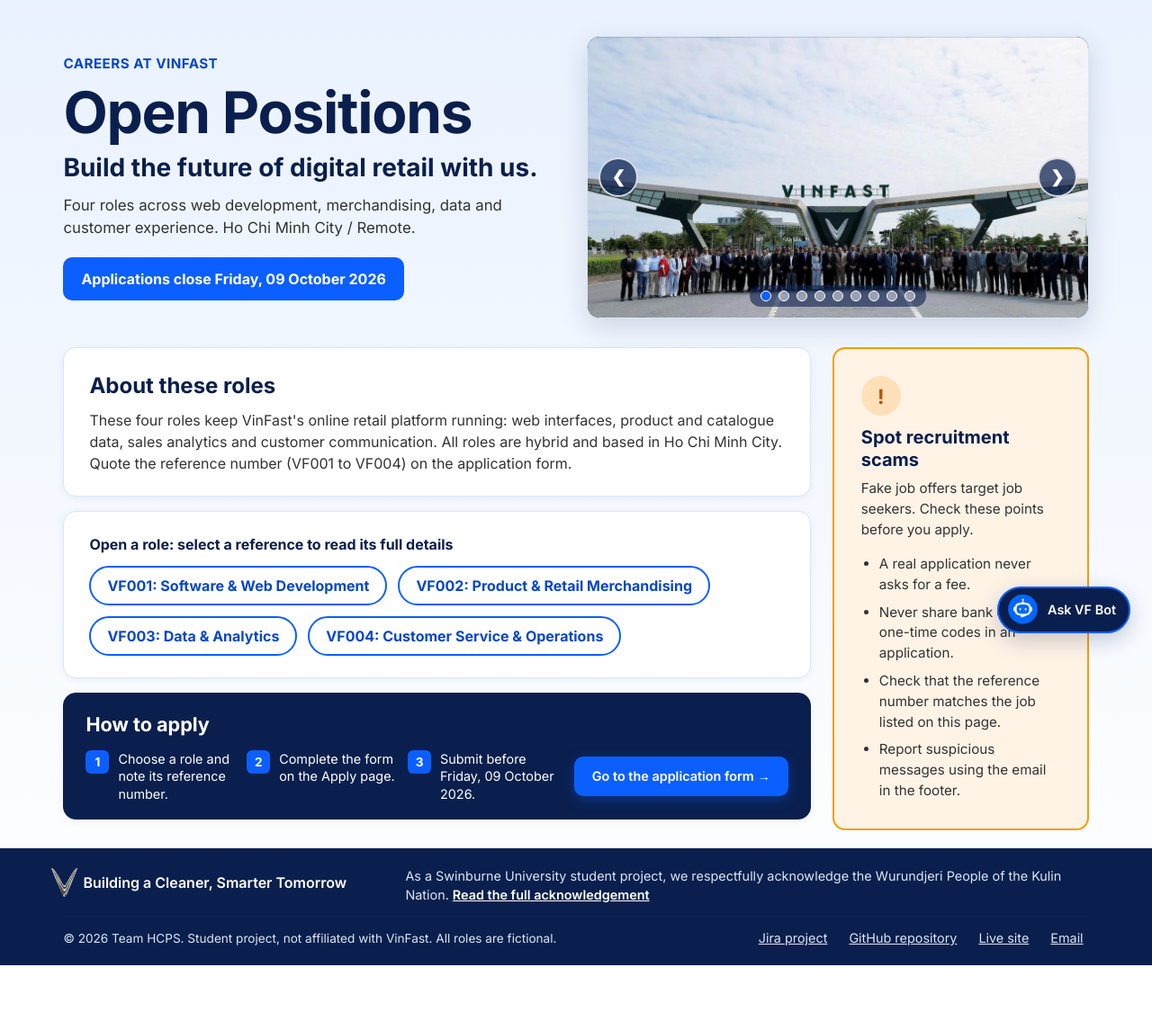
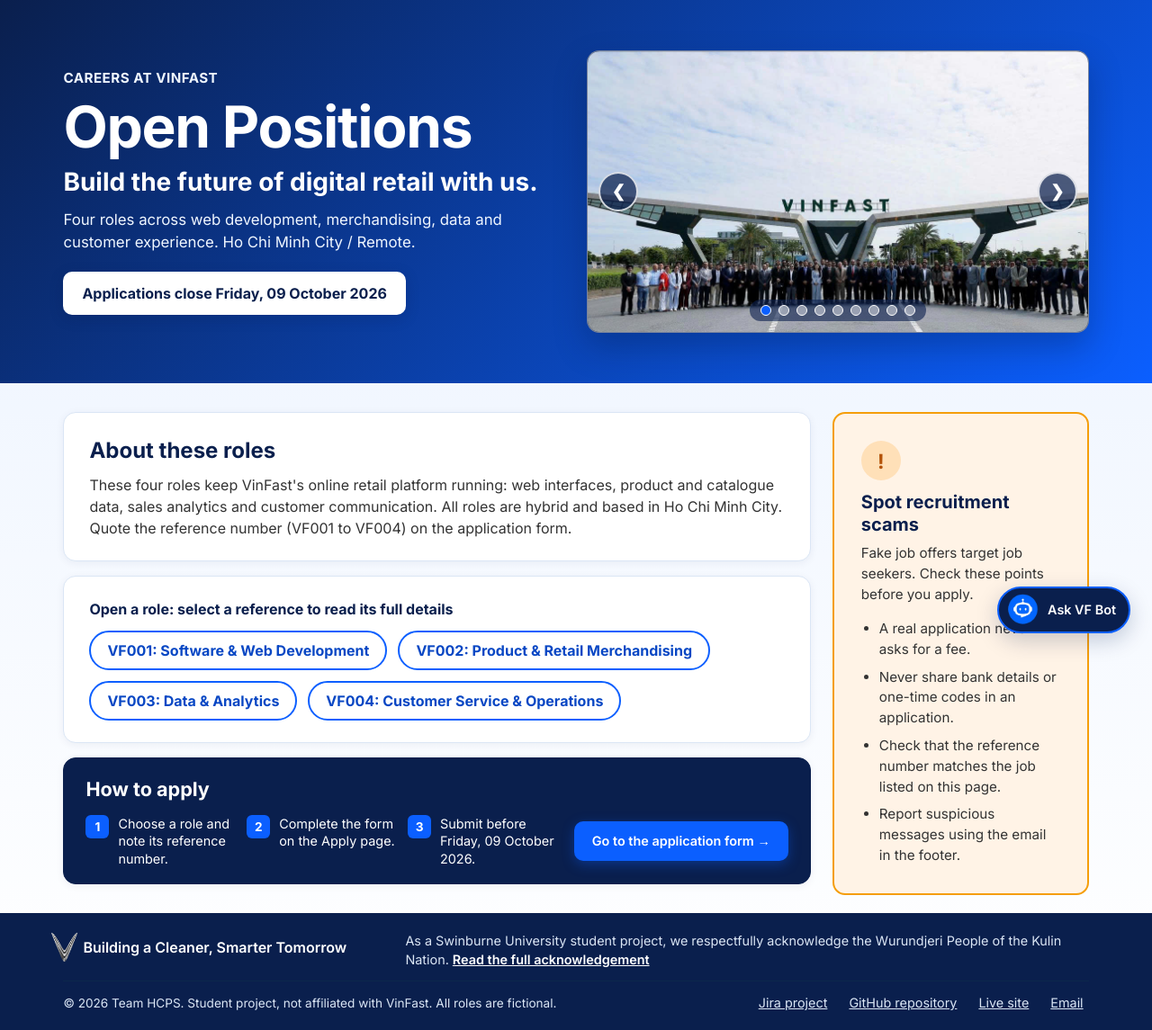
Before and after one commit to 106394055/COS10026_Assignment-2, a PHP site: page /jobs.php in a window 1280 px wide. Shown: the part 72-1217 px from the top of the page at 90% size. Before the commit the page ends 1145 px from the top, so only its background shows below. Run offline with PHP 8.4, Linux system fonts and the light colour scheme.

Commit message:
Update visual of Job page, adding blue panel

```diff
--- a/styles/style.css
+++ b/styles/style.css
@@ -2718,3 +2718,25 @@ html:has(.role-modal:target) {
         transition: none;
     }
 }
+
+.page-jobs .hero {
+    background: linear-gradient(135deg, #0a1f4d 0%, #0b5fff 100%);
+    color: #ffffff;
+    padding-top: clamp(40px, 4.5vw, 56px);
+    padding-bottom: clamp(40px, 4.5vw, 56px);
+    margin-bottom: 24px;
+}
+.page-jobs .hero__eyebrow { color: #eff6ff; }
+.page-jobs .hero__title,
+.page-jobs .hero__subtitle { color: #ffffff; }
+.page-jobs .hero__text { color: #eff6ff; }
+.page-jobs .hero__deadline {
+    background-color: #ffffff;
+    color: #0a1f4d;
+    border: 1px solid rgba(255, 255, 255, 0.85);
+    box-shadow: 0 4px 16px rgba(3, 22, 64, 0.18);
+}
+.page-jobs .hero__media > .hero-slider {
+    border: 1px solid rgba(255, 255, 255, 0.45);
+    box-shadow: 0 16px 36px rgba(3, 22, 64, 0.3);
+}
```
